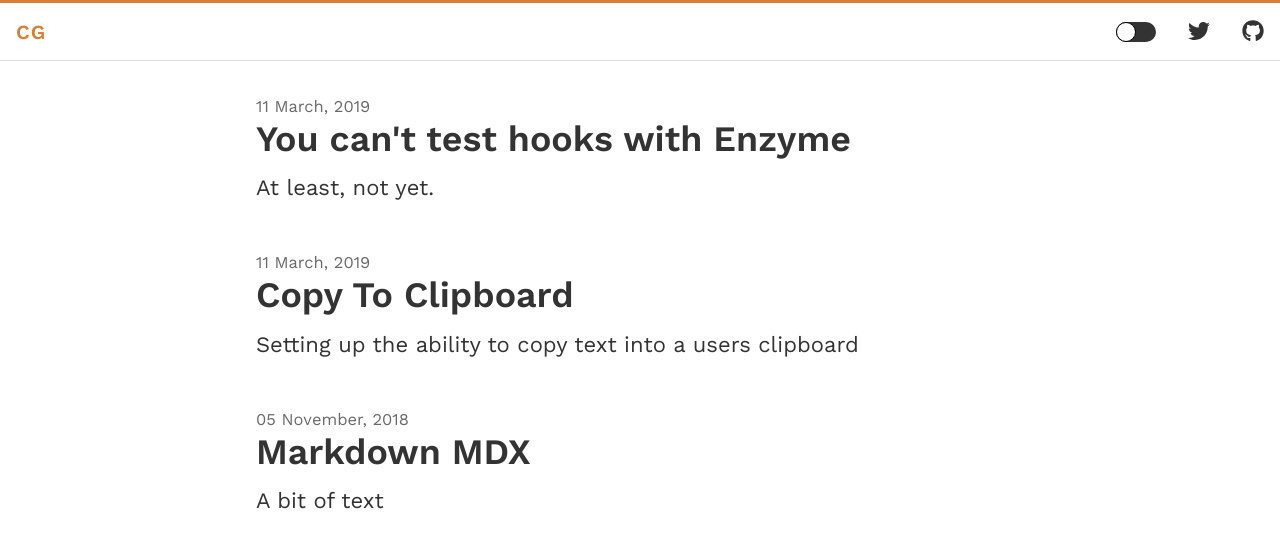
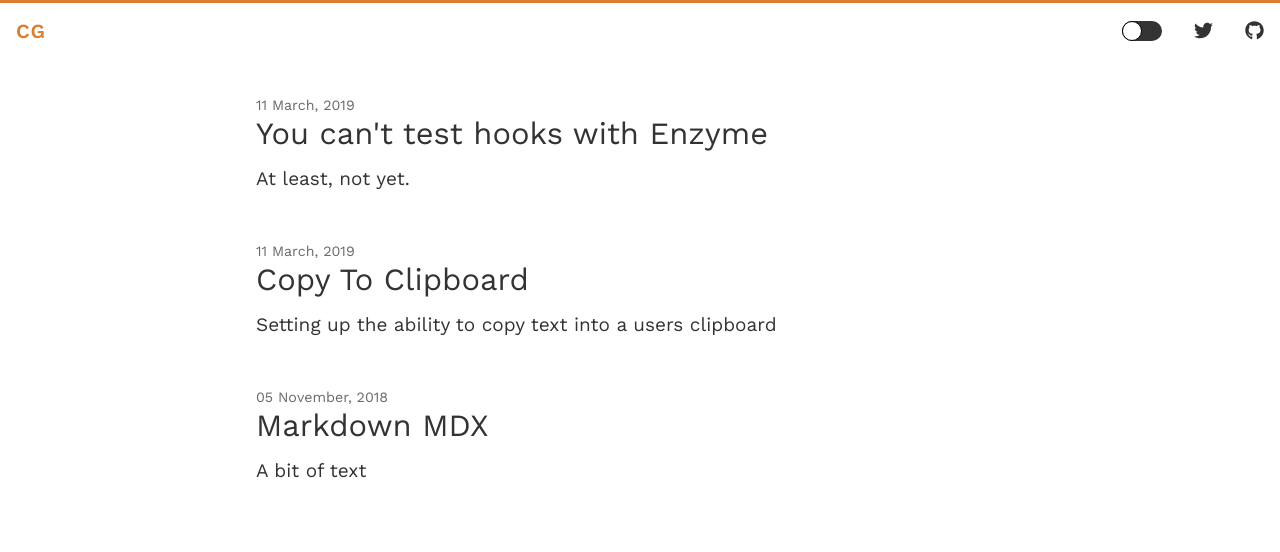
Before and after one commit to ChristienGuy/blog-2, a Gatsby site: page / in a window 1280 px wide. Built offline with nearby package versions, Linux system fonts and the light colour scheme; Gatsby itself is replaced by a stand-in of ours; some packages are replaced by stand-ins of ours.

Commit message:
Move fluid-type into helper function. Update styling

```diff
--- a/src/components/GlobalStyle.tsx
+++ b/src/components/GlobalStyle.tsx
@@ -1,9 +1,15 @@
-import { createGlobalStyle } from 'styled-components'
+import { createGlobalStyle, css } from 'styled-components'
 import { Theme } from '@themes/types'
+import { fluidType } from '@src/utils/styles'
 
 type Props = {
   theme: Theme
 }
+
+const minVw = 320
+const maxVw = 1600
+const minFontSize = 16
+const maxFontSize = 20
 
 const GlobalStyle = createGlobalStyle`
 html {
@@ -12,8 +18,7 @@ html {
     Droid Sans, Helvetica Neue, sans-serif;
   -ms-text-size-adjust: 100%;
   -webkit-text-size-adjust: 100%;
-
-  font-size: calc(16px + (24 - 16) * ((100vw - 320px) / (1600 - 320)));
+  ${ fluidType(minVw, maxVw, minFontSize, maxFontSize) };
 }
 body {
   margin: 0;
@@ -228,7 +233,7 @@ img {
   padding-top: 0;
   margin-bottom: 1.45rem;
 }
-h1 {
+h1, h2, h3, h4, h5, h6 {
   margin-left: 0;
   margin-right: 0;
   margin-top: 0;
@@ -236,85 +241,42 @@ h1 {
   padding-left: 0;
   padding-right: 0;
   padding-top: 0;
+  font-weight: 200;
+  text-rendering: optimizeLegibility;
+}
+h1 {
   margin-bottom: 1.45rem;
   color: inherit;
-  font-weight: bold;
-  text-rendering: optimizeLegibility;
   font-size: 2.25rem;
   line-height: 1.1;
 }
 h2 {
-  margin-left: 0;
-  margin-right: 0;
-  margin-top: 0;
-  padding-bottom: 0;
-  padding-left: 0;
-  padding-right: 0;
-  padding-top: 0;
   margin-bottom: 1.45rem;
   color: inherit;
-  font-weight: bold;
-  text-rendering: optimizeLegibility;
   font-size: 1.62671rem;
   line-height: 1.1;
 }
 h3 {
-  margin-left: 0;
-  margin-right: 0;
-  margin-top: 0;
-  padding-bottom: 0;
-  padding-left: 0;
-  padding-right: 0;
-  padding-top: 0;
   margin-bottom: 1.45rem;
   color: inherit;
-  font-weight: bold;
-  text-rendering: optimizeLegibility;
   font-size: 1.38316rem;
   line-height: 1.1;
 }
 h4 {
-  margin-left: 0;
-  margin-right: 0;
-  margin-top: 0;
-  padding-bottom: 0;
-  padding-left: 0;
-  padding-right: 0;
-  padding-top: 0;
   margin-bottom: 1.45rem;
   color: inherit;
-  font-weight: bold;
-  text-rendering: optimizeLegibility;
   font-size: 1rem;
   line-height: 1.1;
 }
 h5 {
-  margin-left: 0;
-  margin-right: 0;
-  margin-top: 0;
-  padding-bottom: 0;
-  padding-left: 0;
-  padding-right: 0;
-  padding-top: 0;
   margin-bottom: 1.45rem;
   color: inherit;
-  font-weight: bold;
-  text-rendering: optimizeLegibility;
   font-size: 0.85028rem;
   line-height: 1.1;
 }
 h6 {
-  margin-left: 0;
-  margin-right: 0;
-  margin-top: 0;
-  padding-bottom: 0;
-  padding-left: 0;
-  padding-right: 0;
-  padding-top: 0;
   margin-bottom: 1.45rem;
   color: inherit;
-  font-weight: bold;
-  text-rendering: optimizeLegibility;
   font-size: 0.78405rem;
   line-height: 1.1;
 }
--- a/src/components/Nav/Navbar.tsx
+++ b/src/components/Nav/Navbar.tsx
@@ -13,15 +13,10 @@ const ExternalNavLink = styled.a`
 const Nav = styled.nav`
   display: flex;
   align-items: center;
-  position: fixed;
-  top: 0;
-  left: 0;
-  right: 0;
 
   transition: ${ ({ theme }) => theme.themeTransition('background') };
   background: ${ ({ theme }) => theme.colors.background };
   border-top: 3px solid ${ ({ theme }) => theme.colors.primary };
-  border-bottom: 1px solid #dddddd;
 `
 
 const HomeLink = styled(NavLink)`
--- a/src/components/PostPreview.tsx
+++ b/src/components/PostPreview.tsx
@@ -5,7 +5,8 @@ import { format } from 'date-fns'
 
 const StyledLink = styled(Link)`
   display: block;
-  transition: ${({ theme }) => theme.themeTransition('color')};
+  transition: ${ ({ theme }) => theme.themeTransition('color') },
+    box-shadow 200ms ease-in-out;
   color: ${ ({ theme }) => theme.colors.primaryText };
   text-decoration: none;
 
@@ -24,8 +25,10 @@ const Date = styled.span`
   margin-bottom: 4px;
 `
 
+const Excerpt = styled.p``
+
 export type Post = {
-  id: string,
+  id: string
   frontmatter: {
     title: string
     date: Date
@@ -41,7 +44,9 @@ const PostPreview = ({ post }: Props) => (
   <StyledLink to={post.frontmatter.path}>
     <Date>{format(post.frontmatter.date, 'DD MMMM, YYYY')}</Date>
     <Title>{post.frontmatter.title}</Title>
-    {post.frontmatter.excerpt ? <p>{post.frontmatter.excerpt}</p> : null}
+    {post.frontmatter.excerpt ? (
+      <Excerpt>{post.frontmatter.excerpt}</Excerpt>
+    ) : null}
   </StyledLink>
 )
 
--- a/src/themes/baseTheme.ts
+++ b/src/themes/baseTheme.ts
@@ -6,7 +6,7 @@ const themeTransitionSpeed = 200;
 const baseTheme: BaseTheme = {
     themeTransitionSpeed,
     themeTransition: (property: string) => css`
-      ${property} ${themeTransitionSpeed}ms ease-out;
+      ${property} ${themeTransitionSpeed}ms ease-out
     `
 }
 
--- a/src/themes/darkTheme.ts
+++ b/src/themes/darkTheme.ts
@@ -6,7 +6,7 @@ const darkTheme: Theme = {
   colors: {
     primary: '#ea8635',
     background: '#222',
-    primaryText: '#ddd',
+    primaryText: '#ddd'
   },
 }
 
--- a/src/themes/lightTheme.ts
+++ b/src/themes/lightTheme.ts
@@ -6,8 +6,7 @@ const lightTheme: Theme = {
   colors: {
     primary: '#db7e32',
     background: '#fff',
-    primaryText: '#333',
-    lightText: '#cdcdcd',
+    primaryText: '#333'
   },
 }
 
--- /dev/null
+++ b/src/utils/styles.ts
@@ -0,0 +1,21 @@
+import { css } from "styled-components";
+
+export const fluidType = (
+  minVw: number,
+  maxVw: number,
+  minFontSize: number,
+  maxFontSize: number
+) => css`
+  font-size: ${ minFontSize }px;
+
+  @media screen and (min-width: ${ minVw }px) {
+    font-size: calc(
+      ${ minFontSize }px + (${ maxFontSize } - ${ minFontSize }) *
+        ((100vw - ${ minVw }px) / (${ maxVw } - ${ minVw }))
+    );
+  }
+
+  @media screen and (min-width: ${ maxVw }px) {
+    font-size: ${ maxFontSize }px;
+  }
+`
```
